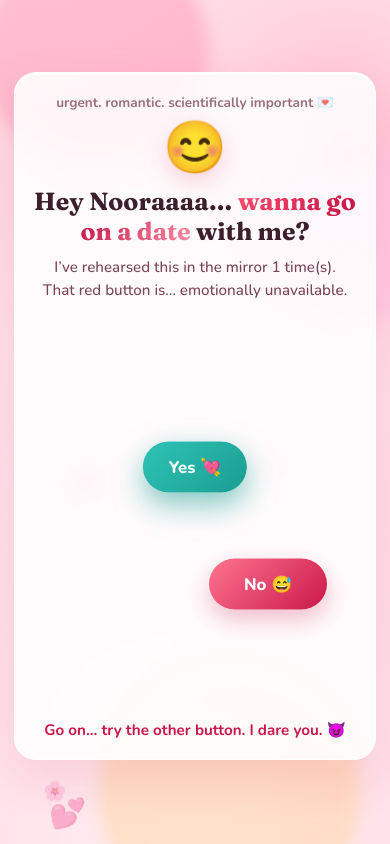
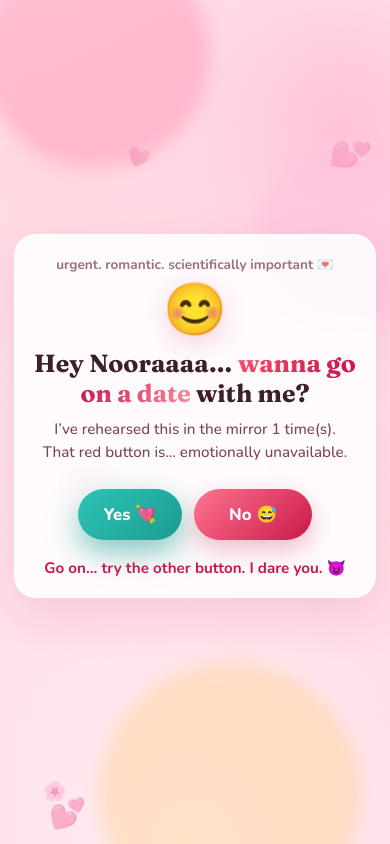
Before and after one commit to crypt32dll/crypt32dll.github.io, a Vue app: page / in a window 390 px wide. Built offline with nearby package versions, Linux system fonts and the light colour scheme.

Commit message:
Place Yes and No side by side initially
Keep both buttons on one row under the question until No is chased,
then expand into the runaway arena.

Co-authored-by: Fabian Schultz-Fademrecht <crypt32dll@users.noreply.github.com>

```diff
--- a/src/views/DateAskPage.vue
+++ b/src/views/DateAskPage.vue
@@ -44,7 +44,7 @@
             red button is… emotionally unavailable.
           </p>
 
-          <div class="button-arena" ref="arena">
+          <div class="button-arena" :class="{ chasing: noMoved }" ref="arena">
             <button
               class="btn yes"
               type="button"
@@ -449,6 +449,9 @@ export default {
     },
     yesScaleStyle() {
       const boost = Math.min(this.attempts * 0.06, 0.45);
+      if (!this.noMoved) {
+        return { transform: `scale(${1 + boost})` };
+      }
       return {
         transform: `translate(-50%, -50%) scale(${1 + boost})`,
       };
@@ -490,6 +493,7 @@ export default {
       if (now - this.lastFleeAt < 200) return;
       this.lastFleeAt = now;
       this.attempts += 1;
+      this.noMoved = true;
       this.$nextTick(() => this.moveNoAway(event));
       this.burstHearts(1);
     },
@@ -525,7 +529,7 @@ export default {
         const candidateY = Math.random() * maxY;
         const dist = Math.hypot(candidateX - pointerX, candidateY - pointerY);
         const movedEnough =
-          !this.noMoved ||
+          this.attempts <= 1 ||
           Math.hypot(candidateX - this.noX, candidateY - this.noY) >
             Math.min(90, maxX * 0.35);
         if (dist > bestDist && movedEnough) {
@@ -535,7 +539,6 @@ export default {
         }
       }
 
-      this.noMoved = true;
       this.noX = nextX;
       this.noY = nextY;
     },
@@ -824,11 +827,21 @@ export default {
 .button-arena {
   position: relative;
   width: 100%;
+  min-height: 64px;
+  margin: 4px 0 12px;
+  display: flex;
+  justify-content: center;
+  align-items: center;
+  gap: 14px;
+  flex-wrap: nowrap;
+}
+
+.button-arena.chasing {
   min-height: 200px;
   height: min(42vh, 280px);
-  margin: 4px 0 12px;
   touch-action: none;
   overflow: hidden;
+  display: block;
 }
 
 .btn {
@@ -859,16 +872,14 @@ export default {
   background: linear-gradient(135deg, var(--yes), var(--yes-deep));
   color: white;
   box-shadow: 0 10px 24px rgba(27, 156, 145, 0.35);
-  position: absolute;
-  left: 50%;
-  top: 42%;
-  transform: translate(-50%, -50%);
+  position: relative;
   z-index: 2;
   animation: yesGlow 2s ease-in-out infinite;
+  flex-shrink: 0;
 }
 
-.ask-panel .btn.yes {
-  /* scale handled inline; keep centering */
+.button-arena.chasing .btn.yes {
+  position: absolute;
   left: 50%;
   top: 38%;
 }
@@ -884,15 +895,15 @@ export default {
   box-shadow: 0 10px 24px rgba(201, 24, 74, 0.28);
   z-index: 3;
   min-width: 118px;
-  position: absolute;
-  left: calc(50% + 70px);
-  top: 58%;
-  transform: translate(-50%, -50%);
+  position: relative;
+  flex-shrink: 0;
   transition: left 0.12s ease-out, top 0.12s ease-out, transform 0.12s ease-out;
 }
 
 .btn.no.escaped {
+  position: absolute;
   transform: none;
+  margin: 0;
 }
 
 .btn.continue,
@@ -1135,17 +1146,12 @@ export default {
   }
 
   .button-arena {
+    gap: 12px;
+  }
+
+  .button-arena.chasing {
     min-height: 230px;
     height: 46vh;
-  }
-
-  .btn.no {
-    left: 72%;
-    top: 68%;
-  }
-
-  .btn.yes {
-    top: 32%;
   }
 }
 
```
